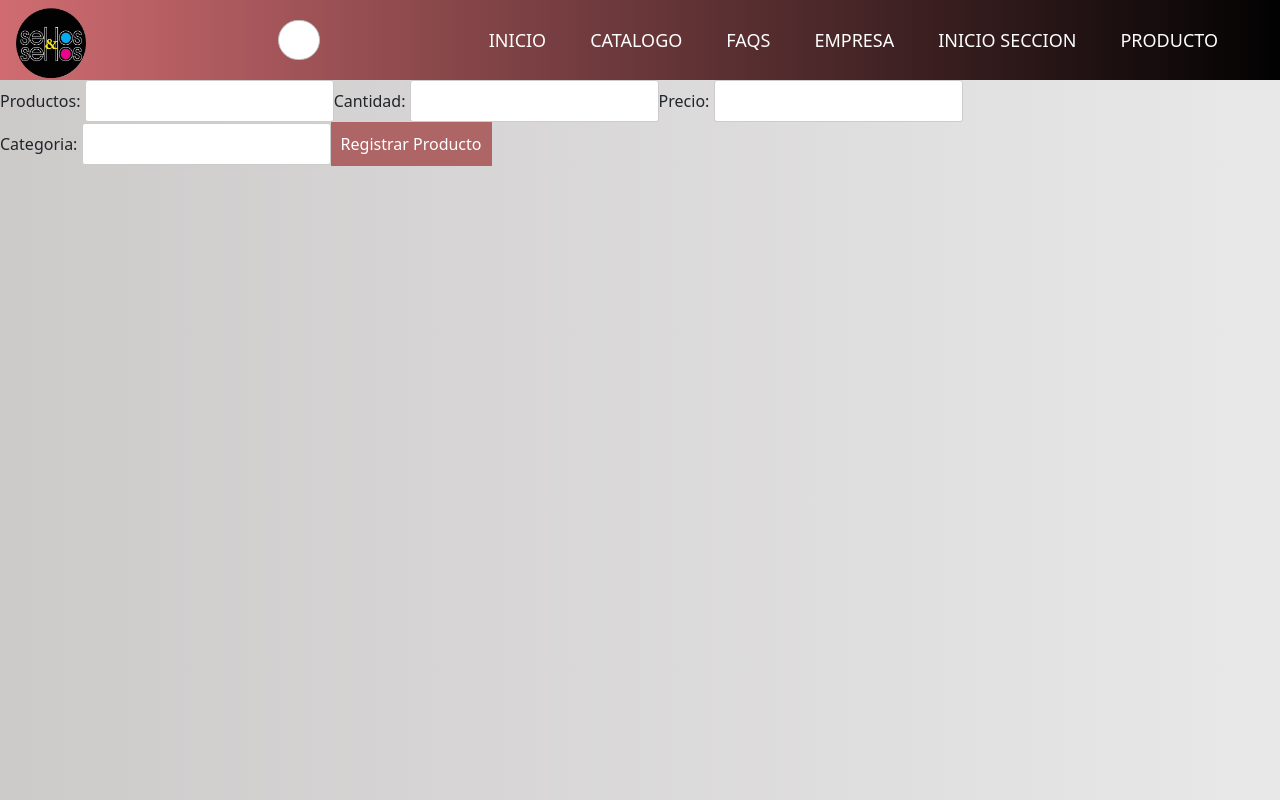
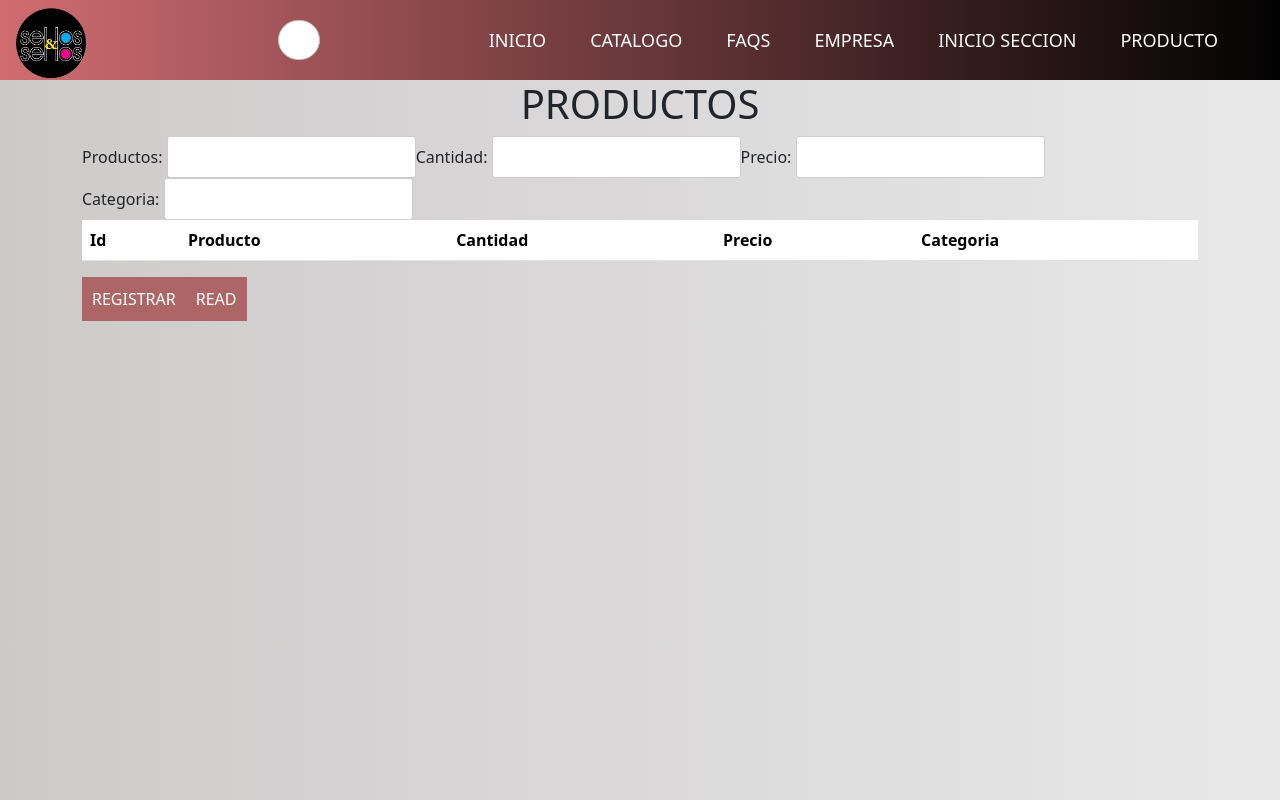
Before and after one commit to Rabedon1/Tienda-React, a React (Create React App) app in the folder client/: page /Productos in a window 1280 px wide. Built offline with nearby package versions, Linux system fonts and the light colour scheme.

Commit message:
leer tabla desde la base de datos

```diff
--- a/client/src/components/Productos.jsx
+++ b/client/src/components/Productos.jsx
@@ -5,13 +5,30 @@ import Axios from "axios";
 
 
 const Productos = () => {
-
     const [producto,setProducto] = useState("");
     const [cantidad,setCantidad] = useState(0);
     const [precio,setPrecio] = useState(0);
     const [categoria,setCategoria] = useState("");
 
+
+    //lista Productos
+    const [productosList,setProductos]= useState([]);
+
+    //Create
 const registrar = ()=>{
+
+    if (cantidad < 0 || precio < 0) {
+        alert("La cantidad y el precio deben ser números positivos.");
+        return;
+    }
+
+    // Validar que la categoría sea una de las permitidas
+    const categoriasPermitidas = ["Sellos", "Jarros", "Almohadillas", "Tintas"];
+    if (!categoriasPermitidas.includes(categoria)) {
+        alert("La categoría ingresada no es válida.");
+        return;
+    }
+
     Axios.post("http://localhost:5000/create",{
         producto:producto,
         cantidad:cantidad,
@@ -20,14 +37,25 @@ const registrar = ()=>{
 
 
     }).then(()=>{
+        getProductos();
         alert("Producto Registrado");
     });
 }
 
 
+//Read
+const getProductos = ()=>{
+    Axios.get("http://localhost:5000/getproductos").then((response)=>{
+        setProductos(response.data);
+    });
+}
+
 
     return (
-
+        <div class="container">
+            <h1>
+                PRODUCTOS
+            </h1>
         <div className="Productos">
             <div className="datos">
                 <label>Productos: <input
@@ -50,53 +78,50 @@ const registrar = ()=>{
                     setCategoria(event.target.value);
                 }}
                 type="texto"/></label>
-                <button onClick={registrar}>Registrar Producto</button>
-
+            </div>
+            <div className='lista'>
 
             </div>
             </div>
-       /*  <div class="container">
-            <h1>REGISTRO DE PRODUCTOS</h1>
-            <table class="table">
-                <thead class="table-dark">
+
+            <table class="table table-striped">
+            <thead>
     <tr>
       <th scope="col">Id</th>
       <th scope="col">Producto</th>
       <th scope="col">Cantidad</th>
       <th scope="col">Precio</th>
       <th scope="col">Categoria</th>
+
     </tr>
   </thead>
-                 <tbody class="table-group-divider">
-                    <tr>
-                     <th scope="row">1</th>
-                     <td>Mark</td>
-                     <td>Otto</td>
-                     <td>@mdo</td>
-                     <td>@mdo</td>
+  <tbody>
+
+  {
+    productosList.map((value, key) => {
+        return (
+            <tr key={key}>
+                <th scope="row">{value.id}</th>
+                <td>{value.Producto}</td>
+                <td>{value.Cantidad}</td>
+                <td>{value.Precio}</td>
+                <td>{value.Categoria}</td>
             </tr>
-                     <tr>
-                     <th scope="row">2</th>
-                     <td>Jacob</td>
-                     <td>Thornton</td>
-                     <td>@fat</td>
-                     <td>@mdo</td>
-                     </tr>
-                     <tr>
-                     <th scope="row">3</th>
-                     <td colspan="2">Larry the Bird</td>
-                     <td>@twitter</td>
-                     <td>@mdo</td>
-                    </tr>
+        );
+    })
+}
+
+
 
   </tbody>
             </table>
-            <div className="btn-group" role= "group" aria-label="Basic example">
-                <button type="button" className="btn btn-primary">Mostrar</button>
+            <button  onClick={registrar}>REGISTRAR</button>
+            <button onClick={getProductos}>READ</button>
+
+        </div>
 
 
-            </div>
-        </div> */
+
 
     );
 };
```
Also changed, not shown: 1 other file (tests, documents, lock files or other folders). Lines whose indentation alone changed are shown as unchanged.
